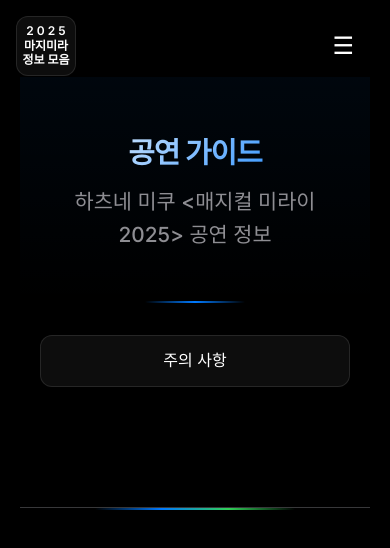
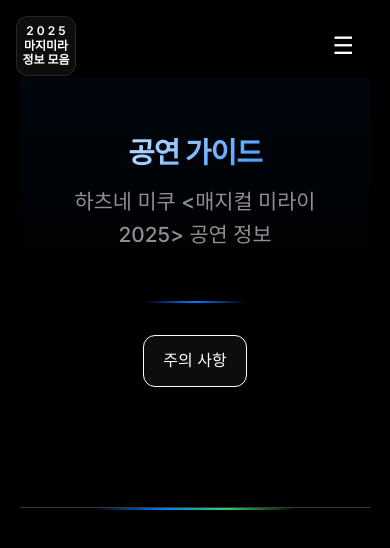
Before and after one commit to kuroka3/MM-Info, a Next.js app: page /concert-guide in a window 390 px wide. Shown: the top 548 px of the page. Built offline with nearby package versions, Linux system fonts and the light colour scheme; a web font is replaced by a local one.

Commit message:
add source link

```diff
--- a/src/app/globals.css
+++ b/src/app/globals.css
@@ -32,6 +32,10 @@
   padding: 0;
 }
 
+html {
+  scroll-behavior: smooth;
+}
+
 body {
   font-family: 'Pretendard', 'Inter', -apple-system, BlinkMacSystemFont, 'Segoe UI', Roboto, sans-serif;
   background: var(--background);
@@ -1536,20 +1540,35 @@
 /* Notice Page */
 .notice-nav ul {
   display: grid;
-  grid-template-columns: repeat(auto-fit, minmax(160px, 1fr));
+  grid-template-columns: repeat(3, 1fr);
   gap: 12px;
-  max-width: 540px;
-  margin: 2rem auto;
+  width: 100%;
+  margin: 2rem 0;
   list-style: none;
   padding: 0;
 }
+.notice-nav ul:has(li:only-child) {
+  grid-template-columns: 1fr;
+  width: calc(100% / 3);
+  margin-left: auto;
+  margin-right: auto;
+}
+.notice-nav ul:has(li:nth-child(2):last-child) {
+  grid-template-columns: repeat(2, 1fr);
+  width: calc(100% * 2 / 3);
+  margin-left: auto;
+  margin-right: auto;
+}
 .notice-nav a {
-  display: block;
+  display: flex;
+  align-items: center;
+  justify-content: center;
+  height: 100%;
   padding: 12px 16px;
   text-align: center;
   border-radius: 12px;
   background: var(--glass-bg);
-  border: 1px solid var(--glass-border);
+  border: 1px solid #fff;
   backdrop-filter: blur(10px);
   text-decoration: none;
   color: var(--text-primary);
@@ -1558,7 +1577,13 @@
 }
 .notice-nav a:hover {
   background: var(--surface);
-  border-color: var(--border);
+  border-color: #fff;
+}
+
+@media (max-width: 600px) {
+  .notice-nav ul {
+    grid-template-columns: 1fr;
+  }
 }
 
 .notice-alert {
@@ -1639,6 +1664,23 @@
   margin: 0.75rem auto 0;
 }
 
+.notice-source {
+  text-align: center;
+  margin-top: 2rem;
+  color: var(--text-secondary);
+  font-size: 0.9rem;
+}
+
+.notice-source a {
+  color: inherit;
+  text-decoration: none;
+  transition: color 0.2s ease;
+}
+
+.notice-source a:hover {
+  color: var(--text-primary);
+}
+
 .scroll-top {
   position: fixed;
   bottom: 2rem;
@@ -1646,8 +1688,8 @@
   width: 3rem;
   height: 3rem;
   border-radius: 9999px;
-  background: var(--glass-bg);
-  border: 1px solid var(--glass-border);
+  background: rgba(255, 255, 255, 0.2);
+  border: 1px solid rgba(255, 255, 255, 0.4);
   backdrop-filter: blur(10px);
   display: flex;
   align-items: center;
```
Also changed, not shown: src/app/concert-guide/important/page.tsx (+12 -0 lines).
